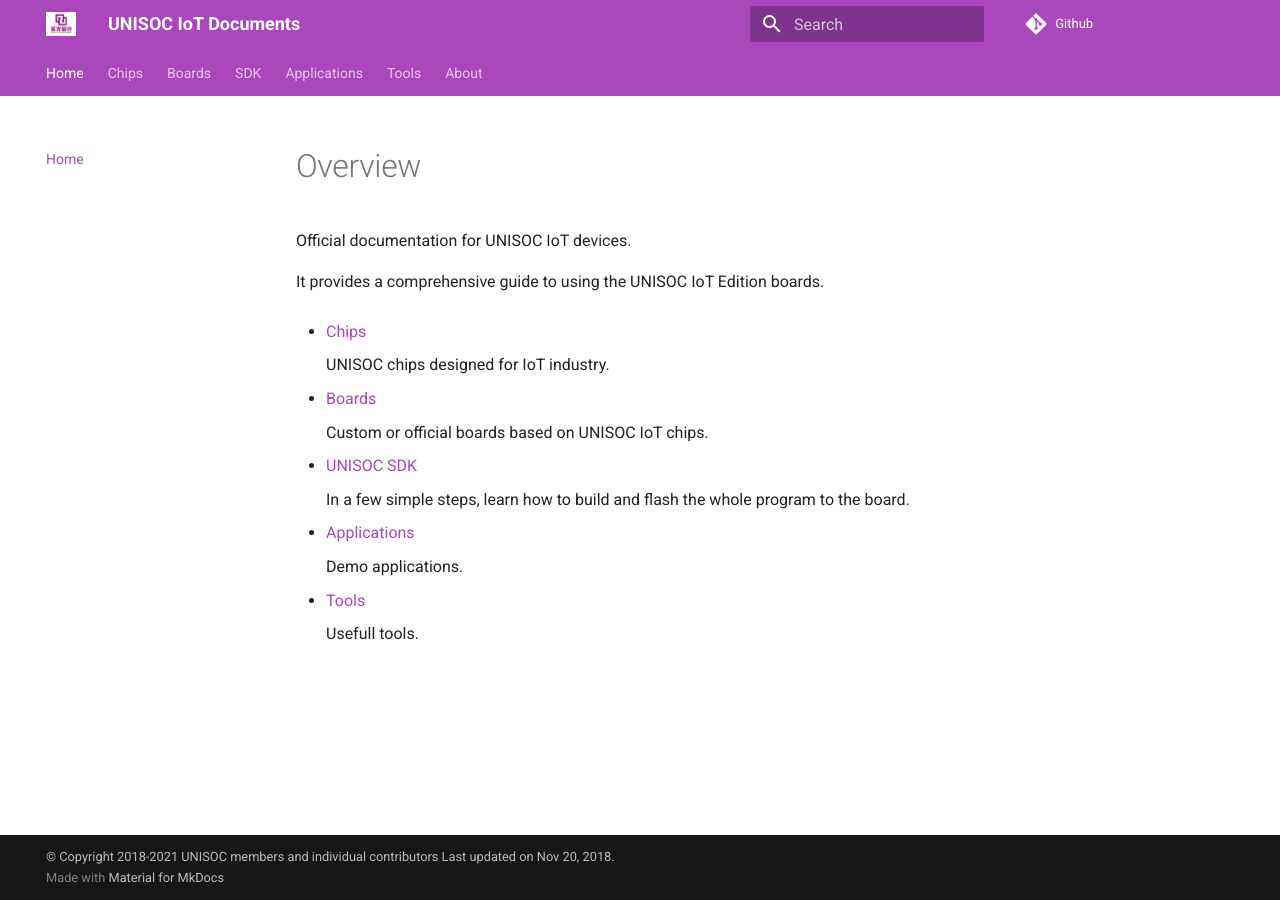
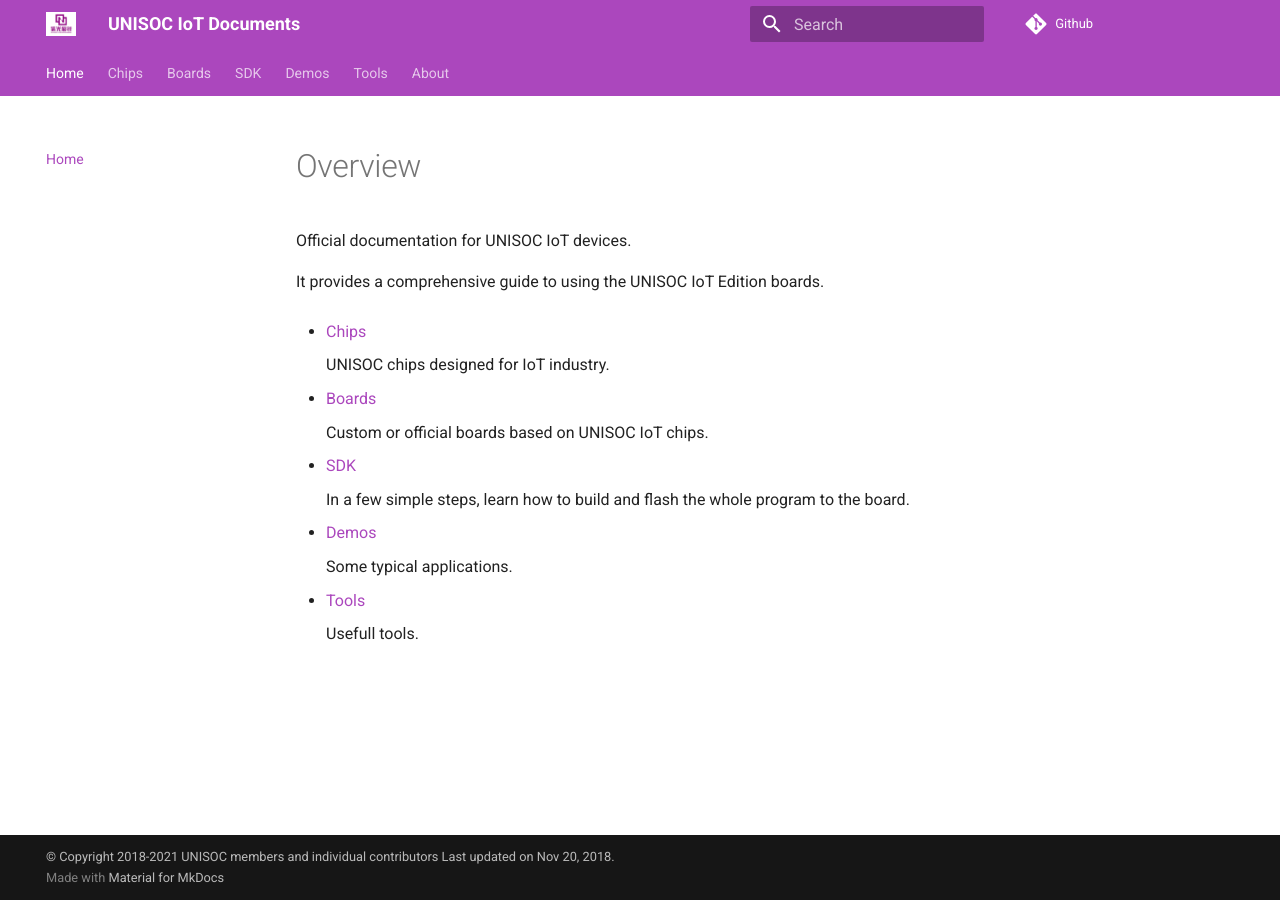
Before and after one commit to unisoc/documentation, an MkDocs documentation site: the page built from docs/index.md, in a window 1280 px wide. Built offline with MkDocs 1.6.1 and Material for MkDocs 9.7.7, drawn with Linux system fonts in a browser that asks for light colours; comment, search, counter and statistics services are not loaded.

Commit message:
Rename some directoy names
Rename some directoy names.

Signed-off-by: Keguang Zhang <keguang.zhang@unisoc.com>

```diff
--- a/docs/index.md
+++ b/docs/index.md
@@ -4,22 +4,22 @@ Official documentation for UNISOC IoT devices.
 
 It provides a comprehensive guide to using the UNISOC IoT Edition boards.
 
-- [Chips](chip/)
+- [Chips](chips/)
 
     UNISOC chips designed for IoT industry.
 
-- [Boards](board/)
+- [Boards](boards/)
 
     Custom or official boards based on UNISOC IoT chips.
 
-- [UNISOC SDK](build/)
+- [SDK](sdk/)
 
     In a few simple steps, learn how to build and flash the whole program to the board.
 
-- [Applications](apps/)
+- [Demos](demos/)
 
-     Demo applications.
+    Some typical applications.
 
 - [Tools](tools/)
 
-     Usefull tools.
+    Usefull tools.
--- a/mkdocs.yml
+++ b/mkdocs.yml
@@ -28,19 +28,19 @@ markdown_extensions:
 nav:
 - Home: 'index.md'
 - Chips:
-    - 'Overview': 'chip/index.md'
-    - 'UWP5661': 'chip/UWP5661.md'
+    - 'Overview': 'chips/index.md'
+    - 'UWP5661': 'chips/UWP5661.md'
 - Boards:
-    - 'Overview': 'board/index.md'
-    - '96Boards IVY5661': 'board/96b_ivy5661.md'
+    - 'Overview': 'boards/index.md'
+    - '96Boards IVY5661': 'boards/96b_ivy5661.md'
 - SDK:
     - 'Overview': 'sdk/index.md'
     - 'Build UNISOC SDK': 'sdk/build.md'
     - 'Updating firmware': 'sdk/update_firmware.md'
     - 'Debugging': 'sdk/debug.md'
-- Applications:
-    - 'Overview': 'apps/index.md'
-    - 'Wi-Fi Repeater': 'apps/wifi_repeater.md'
+- Demos:
+    - 'Overview': 'demos/index.md'
+    - 'Wi-Fi Repeater': 'demos/wifi_repeater.md'
 - Tools:
     - 'Overview': 'tools/index.md'
     - 'DLoader': 'tools/dloader.md'
```
Also changed, not shown: docs/demos/index.md (renamed from docs/apps/index.md, +2 -2 lines), docs/sdk/build.md (+2 -2 lines), docs/boards/96b_ivy5661.md (renamed from docs/board/96b_ivy5661.md), docs/boards/index.md (renamed from docs/board/index.md), docs/chips/UWP5661.md (renamed from docs/chip/UWP5661.md), docs/chips/index.md (renamed from docs/chip/index.md), docs/demos/wifi_repeater.md (renamed from docs/apps/wifi_repeater.md).
